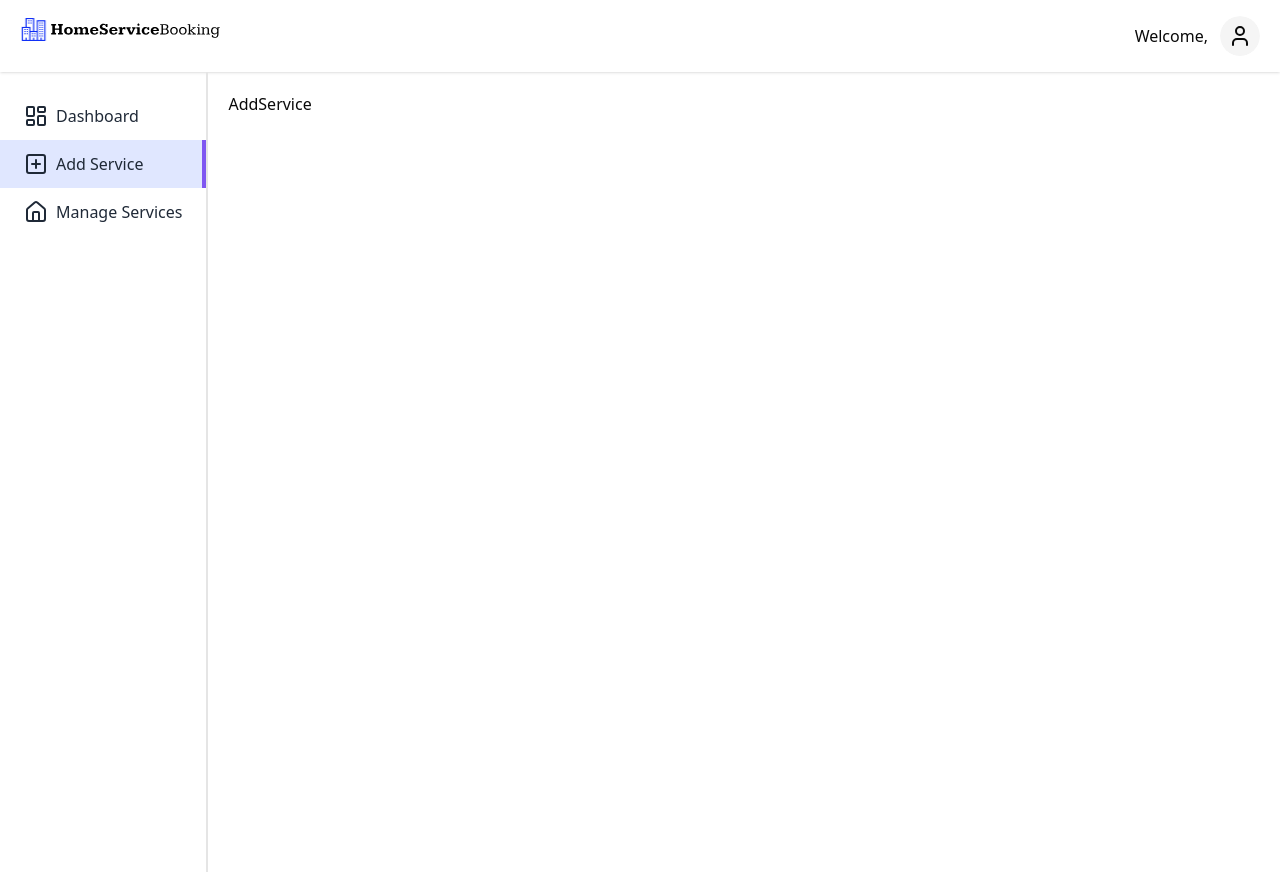
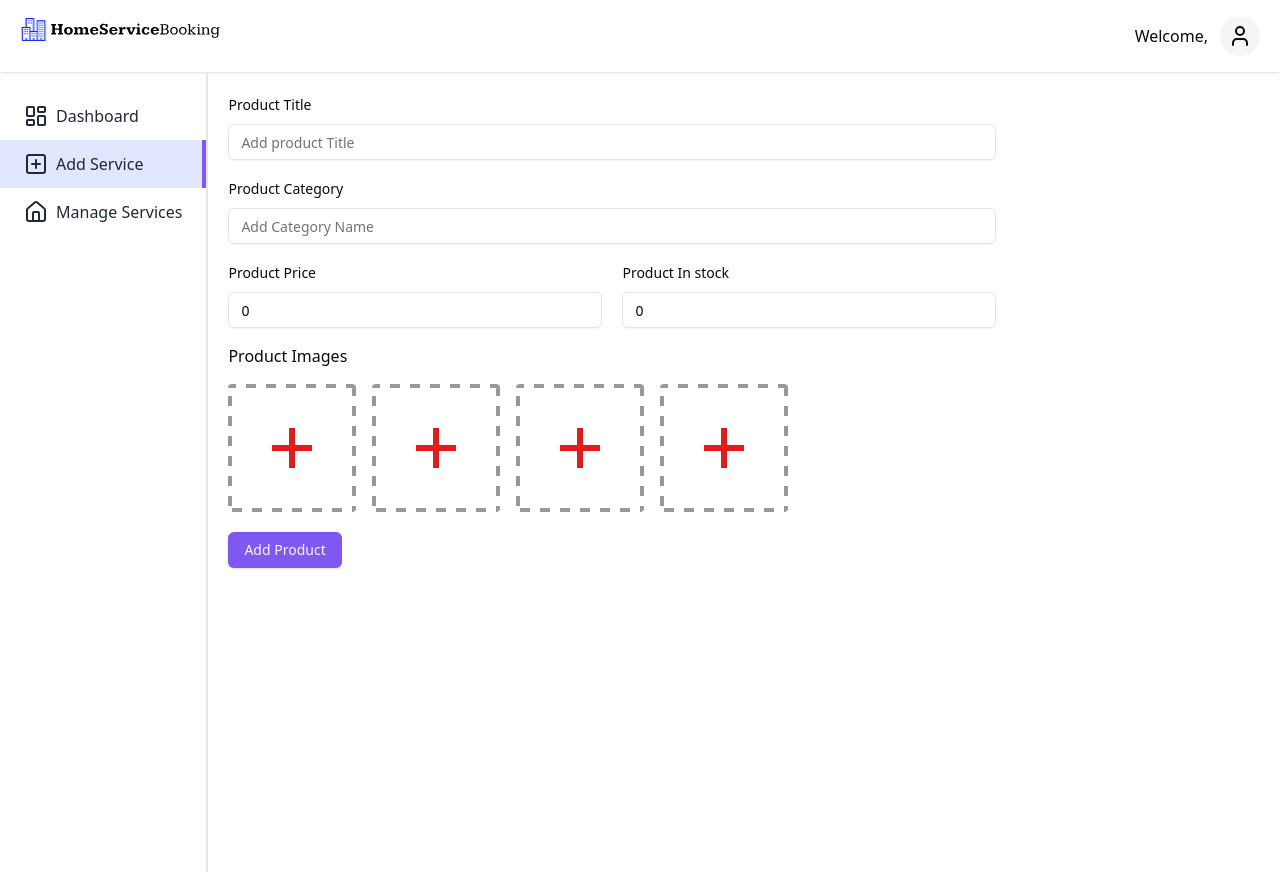
Before and after one commit to K-Aayush/HomeServiceBooking-Frontend, a React (Vite) app: page /requiterDashboard/add-service in a window 1280 px wide. Built offline with nearby package versions, Linux system fonts and the light colour scheme; no server answers.

Commit message:
update :: created zod validation to add business data

```diff
--- a/src/components/requiterDashboard/AddService.tsx
+++ b/src/components/requiterDashboard/AddService.tsx
@@ -1,5 +1,180 @@
+import { FormInput } from "../Form-Input";
+import { zodResolver } from "@hookform/resolvers/zod";
+import { SubmitHandler, useForm } from "react-hook-form";
+import { requiterFormData, requiterFormSchema } from "../../lib/validator";
+import { Form } from "../ui/form";
+import image from "../../assets/add-image.png";
+import { useContext, useState } from "react";
+import { Button } from "../ui/button";
+import axios, { AxiosError } from "axios";
+import { AppContext } from "../../context/AppContext";
+import { vendorProductResponse } from "../../lib/types";
+import { toast } from "sonner";
+
 const AddRequiterService = () => {
-  return <div>AddService</div>;
+  const [previewImages, setPreviewImages] = useState<string[]>([]);
+  const { backendUrl, token } = useContext(AppContext);
+  const form = useForm({
+    // resolver: zodResolver(requiterFormSchema),
+    mode: "onChange",
+    defaultValues: {
+      name: "",
+      category: "",
+      price: 0,
+      stock: 0,
+      imageUrl: [],
+    },
+  });
+
+  const handleImageChange = (
+    index: number,
+    e: React.ChangeEvent<HTMLInputElement>
+  ) => {
+    const files = e.target.files;
+    if (files && files.length > 0) {
+      const file = files[0];
+
+      // Generate previewImage
+      const previewUrl = URL.createObjectURL(file);
+
+      // Update the specific image preview based on the index
+      setPreviewImages((prev) => {
+        const newImages = [...prev];
+        newImages[index] = previewUrl;
+        return newImages;
+      });
+
+      // Set file for form validation (imageUrl expects an array of strings
+      const currentFiles = form.getValues("imageUrl");
+      currentFiles[index] = file;
+      form.setValue("imageUrl", currentFiles, { shouldValidate: true });
+    }
+  };
+
+  // Submit Handler
+  const handleSubmit: SubmitHandler<addProductFormData> = async (
+    productData
+  ) => {
+    console.log("Form Submitted: ", productData);
+    // try {
+    //   //creating new formdata
+    //   const formData = new FormData();
+
+    //   //append each formData
+    //   formData.append("name", productData.name);
+    //   formData.append("category", productData.category);
+    //   formData.append("price", productData.price.toString());
+    //   formData.append("stock", productData.stock.toString());
+    //   formData.append("imageUrl", productData.imageUrl);
+
+    //   const { data } = await axios.post<vendorProductResponse>(
+    //     backendUrl + "/api/vendor/addProduct",
+    //     formData,
+    //     {
+    //       headers: {
+    //         "Content-Type": "multipart/form-data",
+    //         Authorization: token,
+    //       },
+    //     }
+    //   );
+
+    //   if (data.success) {
+    //     console.log(data);
+    //     toast.success(data.message);
+    //     form.reset({
+    //       name: "",
+    //       category: "",
+    //       price: 0,
+    //       stock: 0,
+    //       imageUrl: [],
+    //     });
+    //     setPreviewImages([]);
+    //   } else toast.error(data.message);
+    // } catch (error) {
+    //   //Error handling
+    //   if (error instanceof AxiosError && error.response) {
+    //     //400, 401 or 500 error
+    //     toast.error(error.response.data.message);
+    //   } else if (error instanceof Error) {
+    //     //unexpected error
+    //     toast.error(error.message || "An error occured while registering");
+    //   } else {
+    //     toast.error("Internal Server Error");
+    //   }
+    // }
+  };
+
+  return (
+    <div className="flex flex-col w-full">
+      <Form {...form}>
+        <form onSubmit={form.handleSubmit(handleSubmit)}>
+          <div className="flex flex-col max-w-3xl gap-4">
+            <FormInput
+              control={form.control}
+              name="name"
+              label="Product Title"
+              placeholder="Add product Title"
+              type="text"
+              required
+            />
+            <FormInput
+              control={form.control}
+              name="category"
+              label="Product Category"
+              placeholder="Add Category Name"
+              type="text"
+              required
+            />
+
+            <div className="flex w-full gap-5">
+              <div className="flex-1">
+                <FormInput
+                  control={form.control}
+                  name="price"
+                  label="Product Price"
+                  placeholder="0"
+                  type="number"
+                  required
+                />
+              </div>
+              <div className="flex-1">
+                <FormInput
+                  control={form.control}
+                  name="stock"
+                  label="Product In stock"
+                  placeholder="0"
+                  type="number"
+                  required
+                />
+              </div>
+            </div>
+            <label>Product Images</label>
+            <div className="flex items-center gap-4">
+              {[...Array(4)].map((_, index) => (
+                <label key={index} htmlFor={`profileImage-${index}`}>
+                  <img
+                    src={image}
+                    alt="image"
+                    className="object-cover w-32 h-32 rounded-sm cursor-pointer"
+                  />
+                  <input
+                    {...form.register(`imageUrl.${index}`)}
+                    type="file"
+                    id={`profileImage-${index}`}
+                    hidden={true}
+                    onChange={(e) => handleImageChange(index, e)}
+                  />
+                </label>
+              ))}
+            </div>
+          </div>
+          <Button type="submit" className="mt-5">
+            Add Product
+          </Button>
+        </form>
+      </Form>
+    </div>
+  );
 };
 
 export default AddRequiterService;
--- a/src/lib/validator.ts
+++ b/src/lib/validator.ts
@@ -34,3 +34,11 @@ export const requiterFormSchema = z.object({
   profile: z.any().optional(),
   contactNumber: z.string().optional(),
 });
+
+export const addBusinessSchema = z.object({
+  name: z.string().min(1, "Product Name is required"),
+  category: z.string().min(1, "Product category is required"),
+  about: z.string().min(1, "Description is required"),
+  address: z.string().min(1, "address is required"),
+  imageUrl: z.any(),
+});
```
Also changed, not shown: src/assets/add-image.png (added).
